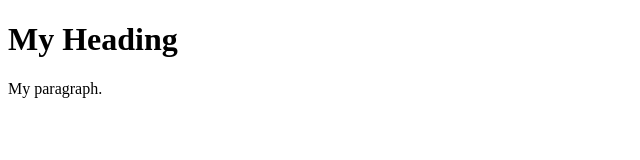
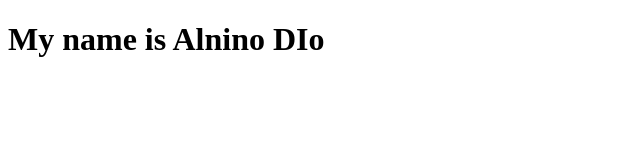
Before and after one commit to AlninoDP/Git-Tes, a plain HTML site: page page1.html in a window 1280 px wide. Shown: the whole page, without its empty margins (0-640 px from the left). Drawn offline with Linux system fonts and the light colour scheme.

Commit message:
introduction

```diff
--- a/page1.html
+++ b/page1.html
@@ -5,8 +5,7 @@
 </head>
 <body>
 
-<h1>My  Heading</h1>
-<p>My  paragraph.</p>
+<h1> My name is Alnino DIo </h1>
 
 </body>
 </html>
```
